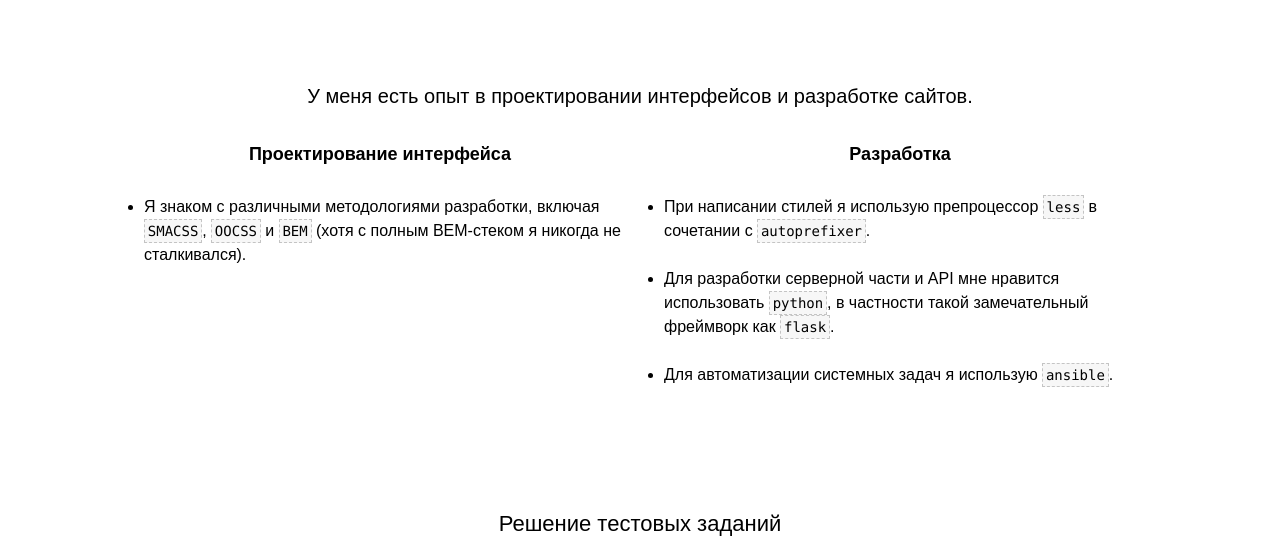
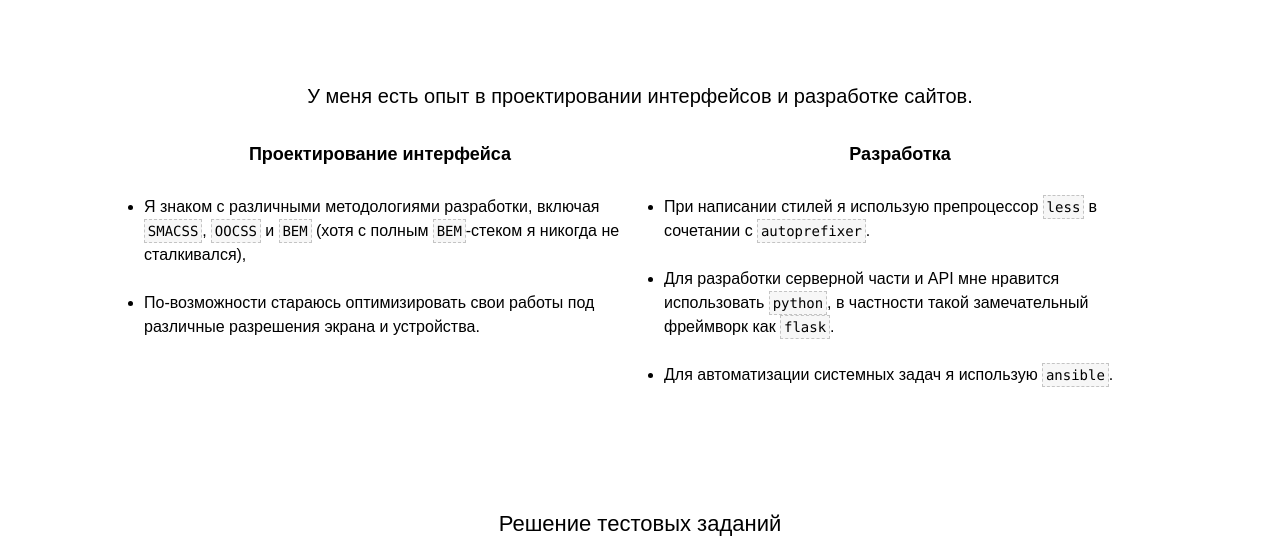
Before and after one commit to vitalk/yandex-shri-minsk-task-1, a website: page dev.html in a window 1280 px wide. Shown: the part 216-771 px from the top of the page. Drawn offline with nearby package versions, Linux system fonts and the light colour scheme; files that its build step writes are made by us from their sources.

Commit message:
Reword my skillset

```diff
--- a/dev.html
+++ b/dev.html
@@ -34,8 +34,11 @@
                 <ul class="skill__list">
                   <li>Я знаком с различными методологиями разработки,
                       включая <code>SMACSS</code>, <code>OOCSS</code> и
-                      <code>BEM</code> (хотя с полным BEM-стеком я никогда
-                      не сталкивался).</li>
+                      <code>BEM</code> (хотя с полным <code>BEM</code>-стеком
+                      я никогда не сталкивался),</li>
+
+                  <li>По-возможности стараюсь оптимизировать свои работы под
+                      различные разрешения экрана и устройства.</li>
                 </ul>
               </article>
             </li>
```
